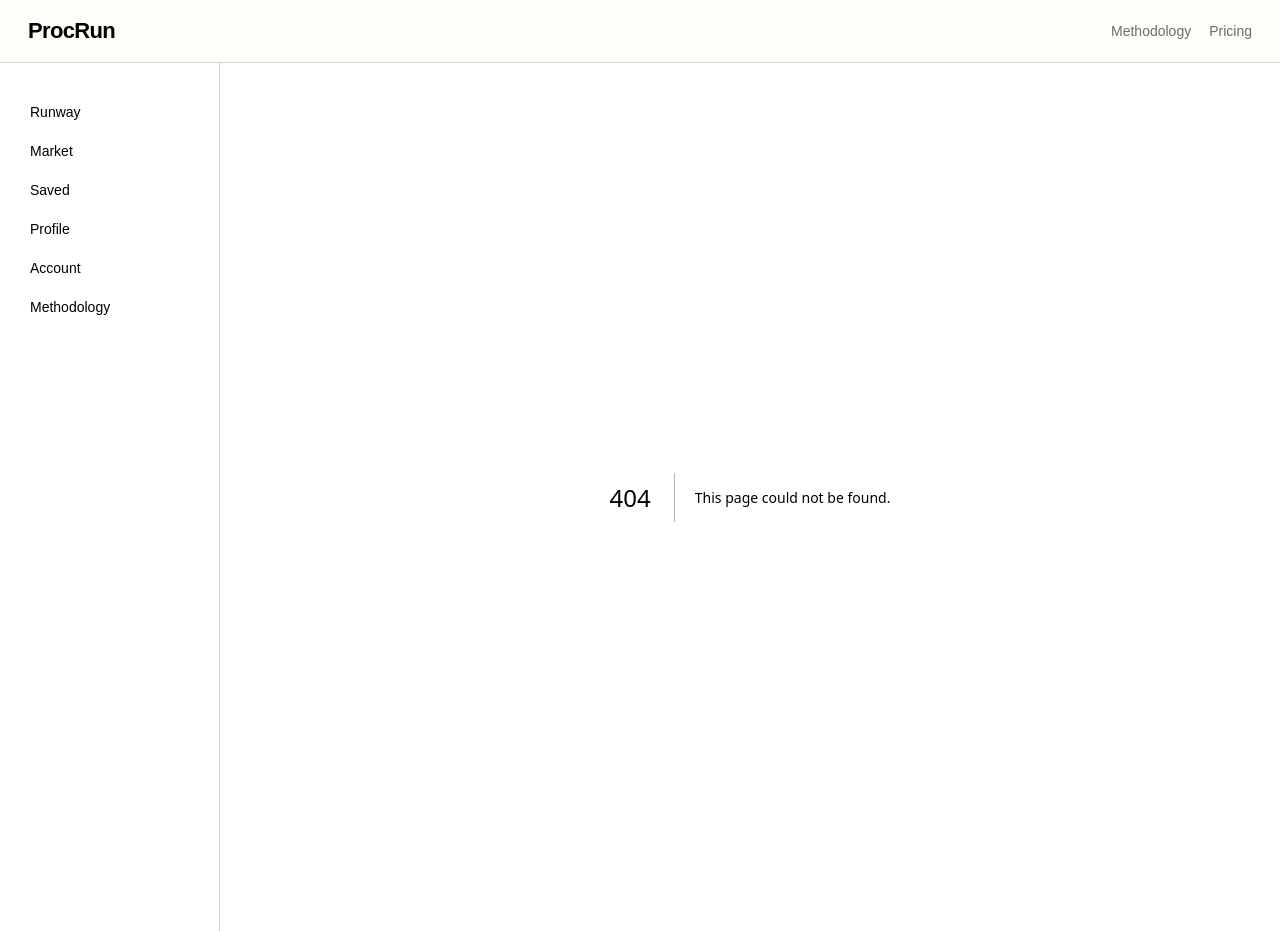
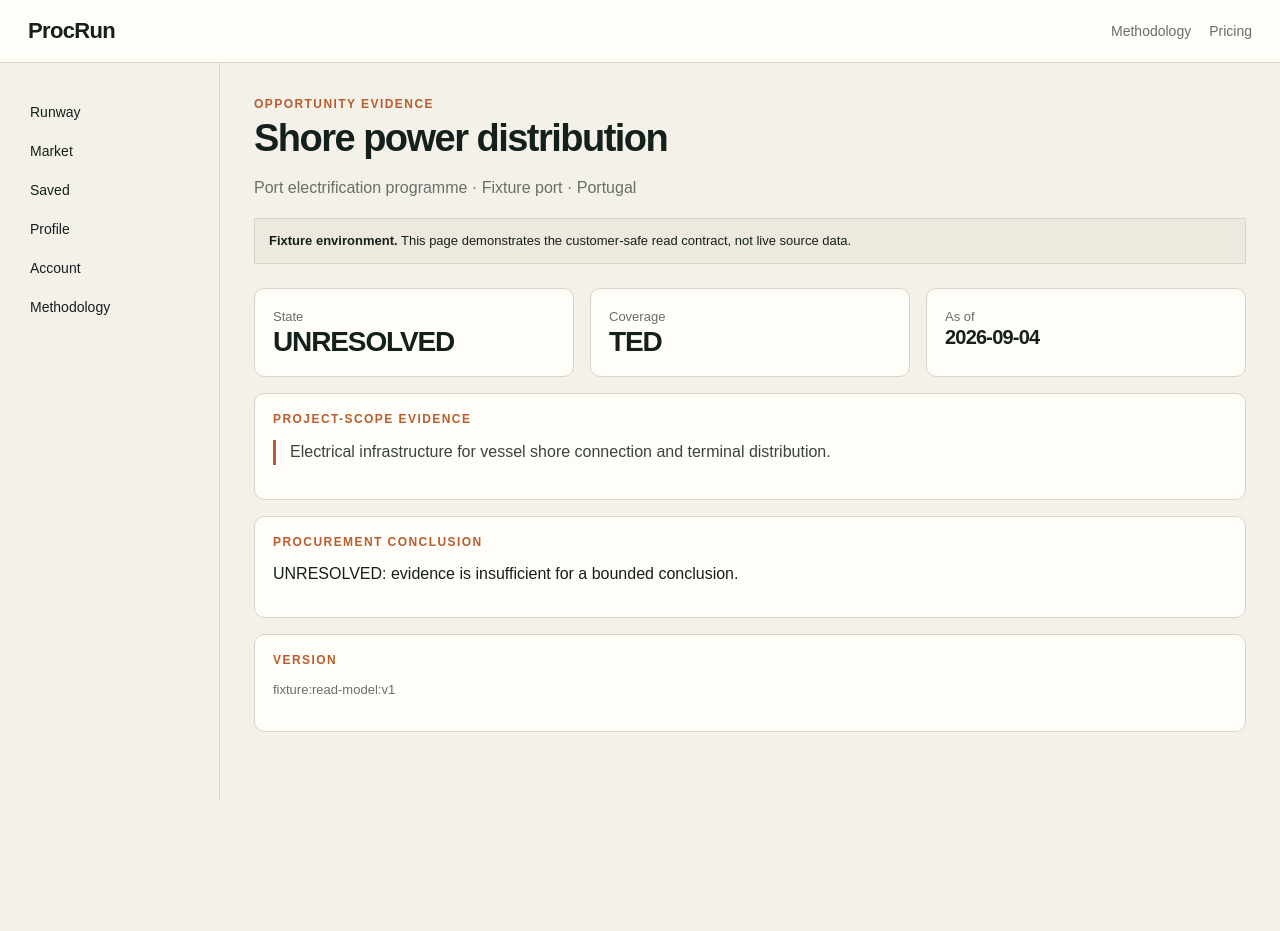
Before and after one commit to martibal/procrun, a Next.js app in the folder web/: page /app/opportunities/opp-port-power in a window 1280 px wide. Before the commit this address had no page. After the commit the page ends 801 px from the top, so only its background shows below. Built offline with nearby package versions, Linux system fonts and the light colour scheme.

Commit message:
Build opportunity evidence detail

```diff
--- /dev/null
+++ b/web/app/app/opportunities/[id]/page.tsx
@@ -0,0 +1,22 @@
+import { notFound } from "next/navigation";
+import { getOpportunity } from "@/lib/read-model";
+
+export default async function OpportunityPage({ params }: { params: Promise<{ id: string }> }) {
+  const { id } = await params;
+  const item = getOpportunity(id);
+  if (!item) notFound();
+  return <>
+    <div className="eyebrow">Opportunity evidence</div>
+    <h1 className="h1">{item.component}</h1>
+    <p className="lede">{item.projectTitle} · {item.geography}</p>
+    <div className="notice"><strong>Fixture environment.</strong> This page demonstrates the customer-safe read contract, not live source data.</div>
+    <div className="grid">
+      <div className="card"><div className="small">State</div><div className="kpi">{item.state}</div></div>
+      <div className="card"><div className="small">Coverage</div><div className="kpi">{item.coverage}</div></div>
+      <div className="card"><div className="small">As of</div><div className="kpi" style={{fontSize:20}}>{item.cutoffDate}</div></div>
+    </div>
+    <section className="card" style={{marginTop:16}}><div className="eyebrow">Project-scope evidence</div><p className="evidence">{item.projectEvidence}</p></section>
+    <section className="card" style={{marginTop:16}}><div className="eyebrow">Procurement conclusion</div><p>{item.state === "OPEN" ? item.openWording : item.procurementEvidence ?? "UNRESOLVED: evidence is insufficient for a bounded conclusion."}</p>{item.state === "OPEN" && <p className="small">This does not establish absence outside TED, including purely national or below-threshold procedures.</p>}</section>
+    <section className="card" style={{marginTop:16}}><div className="eyebrow">Version</div><p className="small">{item.sourceVersion}</p></section>
+  </>;
+}
```
